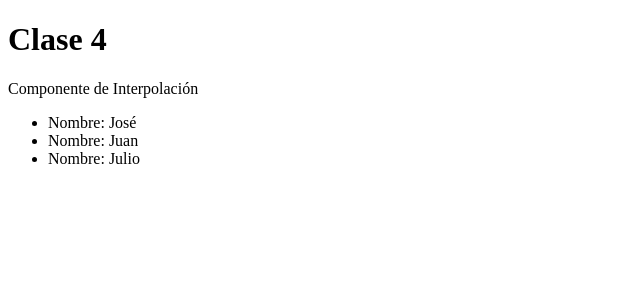
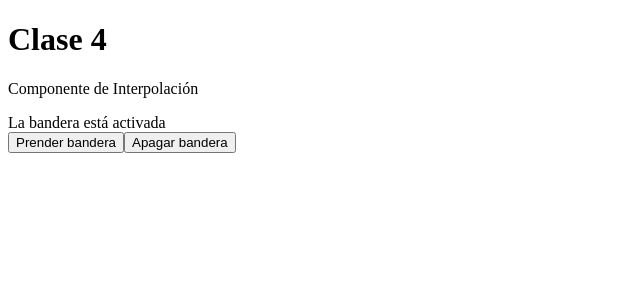
Before and after one commit to alexmarinmendez/40755-clases-angular, an Angular app: page / in a window 1280 px wide. Shown: the top 300 px of the page, without its empty margins (0-640 px from the left). Built offline with nearby package versions, Linux system fonts and the light colour scheme.

Commit message:
feat: clase 4 - ngIf

```diff
--- a/src/app/clase04/interpolacion/interpolacion.component.html
+++ b/src/app/clase04/interpolacion/interpolacion.component.html
@@ -15,6 +15,9 @@
 <button (click)="nombre = 'Texto asignado dinamicamente'">Asignar Texto</button>
 <button (click)="nombre = ''">Remover Texto</button> -->
 <!-- <div appMiDirectiva>Ejemplo de directiva</div> -->
-<ul>
+<!-- <ul>
   <li *ngFor="let persona of personas">Nombre: {{ persona }}</li>
-</ul>
+</ul> -->
+<div *ngIf="bandera">La bandera está activada</div>
+<button (click)="bandera = true">Prender bandera</button>
+<button (click)="bandera = false">Apagar bandera</button>
--- a/src/app/clase04/interpolacion/interpolacion.component.ts
+++ b/src/app/clase04/interpolacion/interpolacion.component.ts
@@ -10,6 +10,7 @@ export class InterpolacionComponent implements OnInit {
   public nombre: string | undefined;
   // public nombre: string = 'Clase 4 de Interpolación';
   public personas = ['José', 'Juan', 'Julio'];
+  public bandera = true;
 
   ngOnInit(): void {
     // this.nombre = 'Clase 4 de Interpolación';
```
